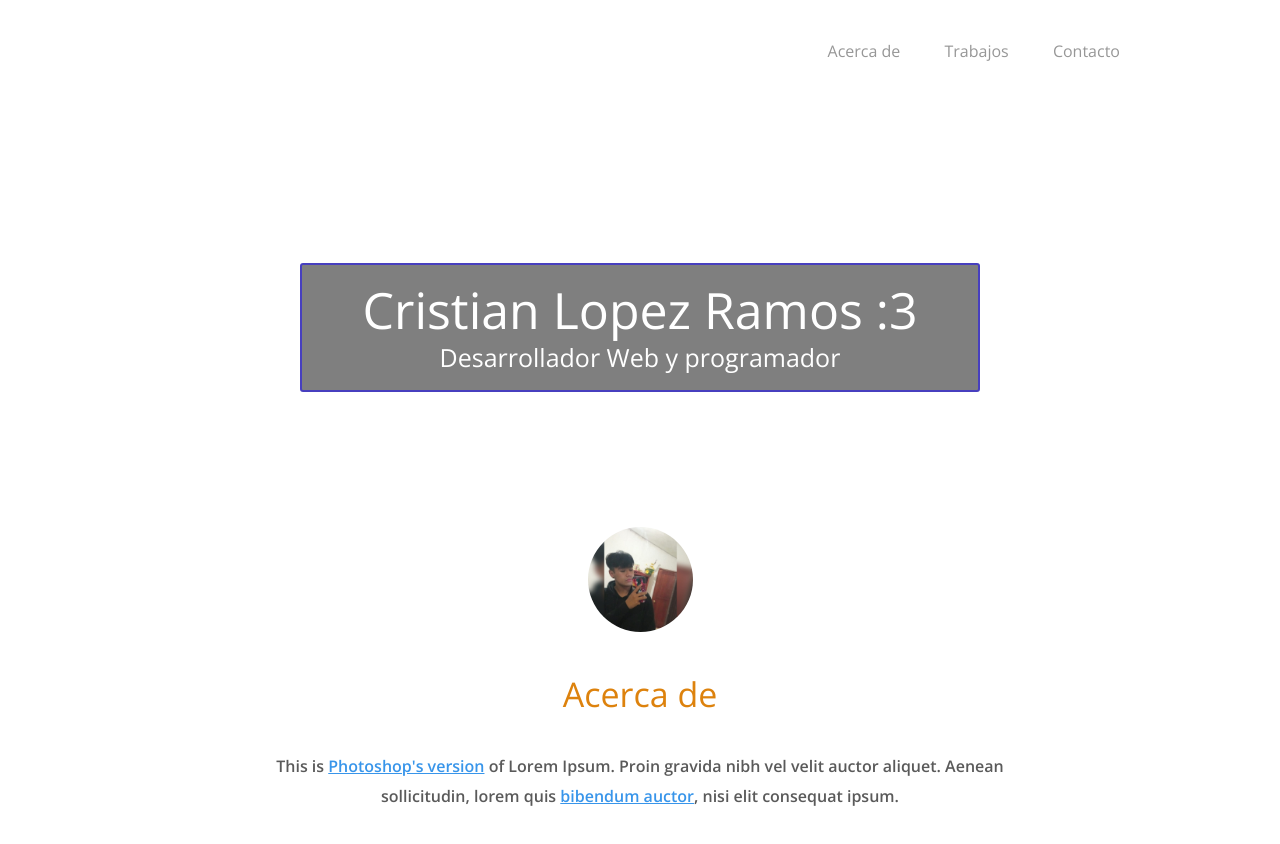
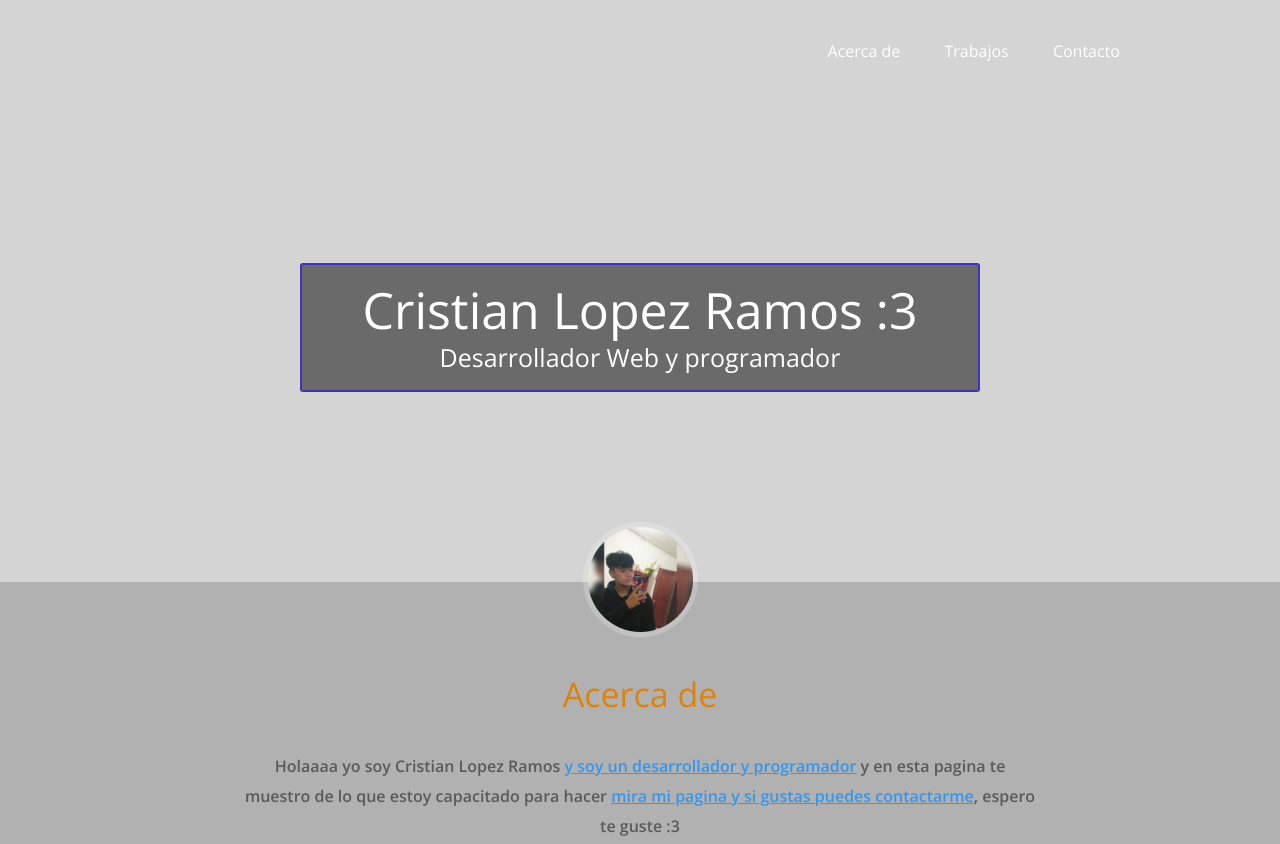
Before and after one commit to elcrispapuh18/Practica, a plain HTML site: page index.html in a window 1280 px wide. Shown: the top 844 px of the page. Drawn offline with nearby package versions, Linux system fonts and the light colour scheme.

Commit message:
Commit 8

```diff
--- a/css/estilos.css
+++ b/css/estilos.css
@@ -6,7 +6,7 @@
   box-sizing: border-box; }
 
 body {
-  background: rgb(255, 255, 255);
+  background: rgb(177, 177, 177);
   font-family: "Open Sans";
   font-size: 16px; }
 
@@ -28,14 +28,14 @@ header {
     text-align: right; }
     header .menu a {
       margin: 0 20px;
-      color: rgb(151, 151, 151);
+      color: rgb(255, 255, 255);
       padding-bottom: 9px;
       font-size: 1em;
       display: inline-block;
       text-decoration: none;
       border-bottom: 2px solid transparent; }
       header .menu a:hover {
-        border-bottom: 2px solid rgb(9, 255, 0); }
+        border-bottom: 2px solid rgb(255, 0, 0); }
   header .contenedor-texto {
     display: flex;
     justify-content: center;
--- a/index.html
+++ b/index.html
@@ -36,7 +36,7 @@
 
 				<div class="texto">
 					<h3 class="titulo">Acerca de</h3>
-					<p>This is <span class="bold">Photoshop's version</span> of Lorem Ipsum. Proin gravida nibh vel velit auctor aliquet. Aenean sollicitudin, lorem quis <span class="bold">bibendum auctor</span>, nisi elit consequat ipsum.</p>
+					<p>Holaaaa yo soy Cristian Lopez Ramos <span class="bold">y soy un desarrollador y programador</span> y en esta pagina te muestro de lo que estoy capacitado para hacer <span class="bold">mira mi pagina y si gustas puedes contactarme</span>, espero te guste :3</p>
 				</div>
 			</div>
 		</section>
```
